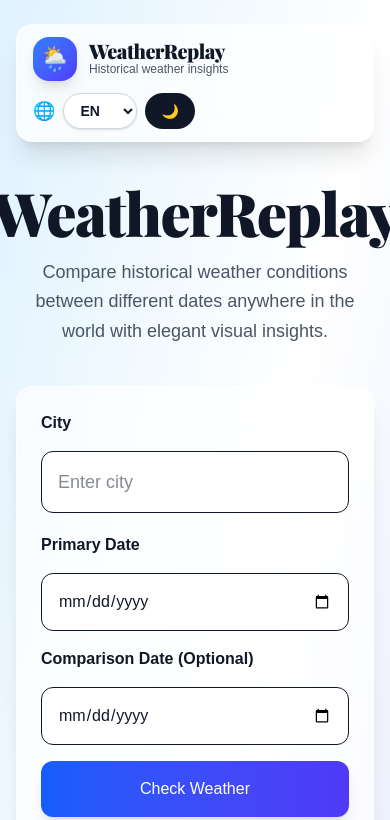
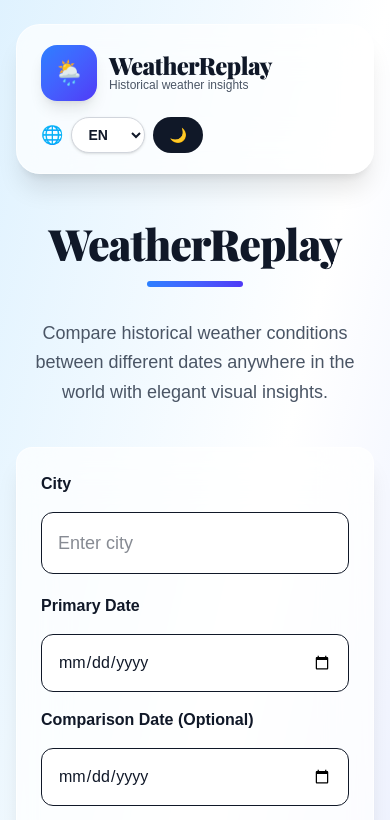
Before and after one commit to ocerva/weather-replay, a Next.js app: page / in a window 390 px wide. Shown: the top 820 px of the page. Built offline with nearby package versions, Linux system fonts and the light colour scheme.

Commit message:
Polish mobile title styling

```diff
--- a/app/page.tsx
+++ b/app/page.tsx
@@ -321,13 +321,13 @@
 
   return (
     <main className={`min-h-screen flex flex-col items-center justify-start px-4 py-6 md:p-10 ${pageBackground}`}>
-      <header className={`${cardBackground} mb-10 flex w-full max-w-6xl flex-wrap items-center justify-between gap-3 rounded-2xl px-4 py-3 shadow-xl shadow-black/10 md:px-6`}>
+      <header className={`${cardBackground} mb-12 flex w-full max-w-6xl flex-wrap items-center justify-between gap-4 rounded-3xl px-6 py-5 shadow-xl shadow-black/10 md:mb-10 md:rounded-2xl md:px-6 md:py-3`}>
         <div className="flex items-center gap-3">
-          <div className="flex h-11 w-11 items-center justify-center rounded-2xl bg-gradient-to-br from-blue-500 to-indigo-600 text-2xl shadow-lg">
+          <div className="flex h-14 w-14 items-center justify-center rounded-2xl bg-gradient-to-br from-blue-500 to-indigo-600 text-2xl shadow-lg md:h-11 md:w-11">
             🌦️
           </div>
           <div>
-            <p className={`${playfair.className} text-xl font-black leading-none tracking-tight`}>WeatherReplay</p>
+            <p className={`${playfair.className} text-2xl font-black leading-none tracking-tight md:text-xl`}>WeatherReplay</p>
             <p className={`text-xs ${mutedText}`}>{t.tagline}</p>
           </div>
         </div>
@@ -367,12 +367,14 @@
         </div>
       </header>
 
-      <h1 className={`${playfair.className} mb-4 text-center text-6xl font-black tracking-tight md:text-7xl`}>
+      <h1 className={`${playfair.className} mb-4 max-w-full px-2 text-center text-[clamp(2.7rem,10vw,4.8rem)] font-black leading-none tracking-tight`}>
         WeatherReplay
       </h1>
 
-      <p className={`mb-10 max-w-2xl text-center text-lg leading-relaxed ${mutedText}`}>
-      {t.description}
+      <div className="mb-8 h-1.5 w-24 rounded-full bg-gradient-to-r from-blue-500 to-indigo-600" />
+
+      <p className={`mb-10 max-w-2xl px-2 text-center text-lg leading-relaxed md:text-xl ${mutedText}`}>
+        {t.description}
       </p>
 
       <div className={`${cardBackground} w-full max-w-md rounded-2xl p-6 shadow-xl shadow-black/10 transition-all duration-300 hover:-translate-y-1 hover:shadow-2xl hover:shadow-blue-500/10 md:p-8`}>
```
